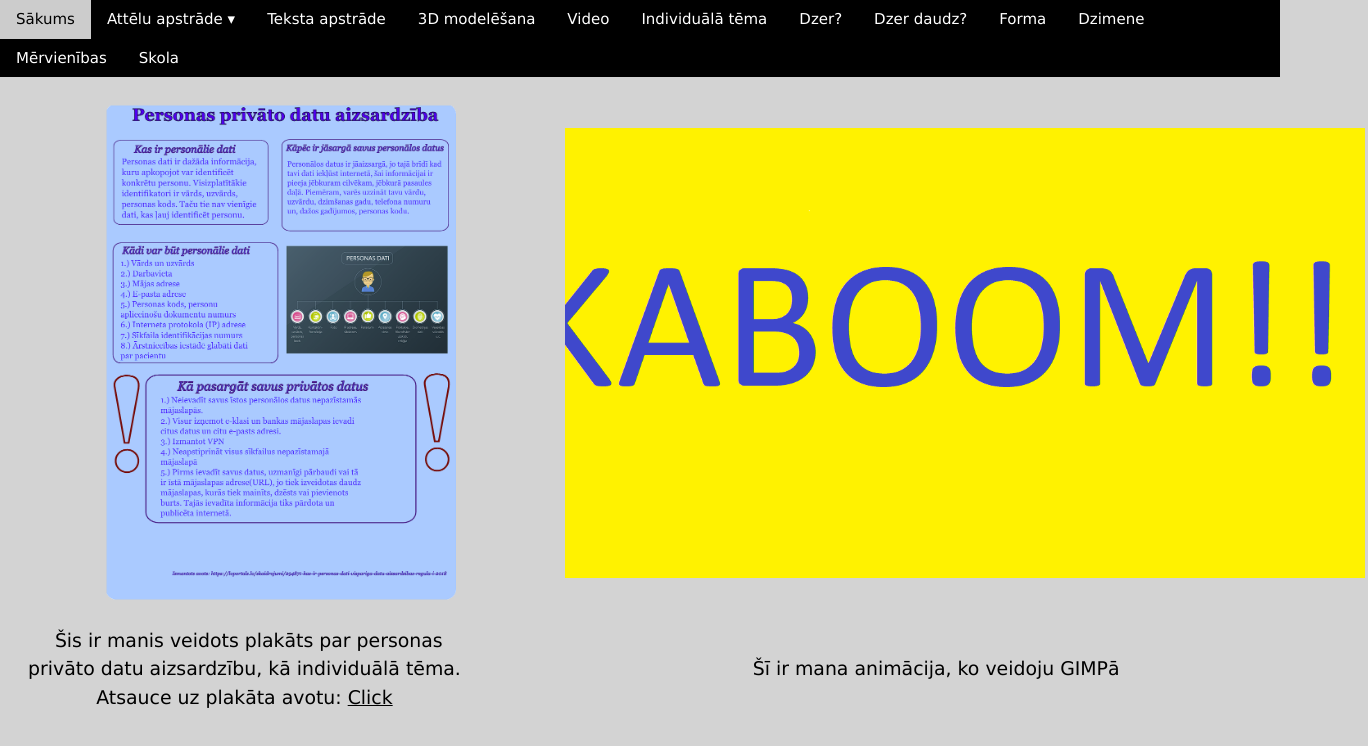
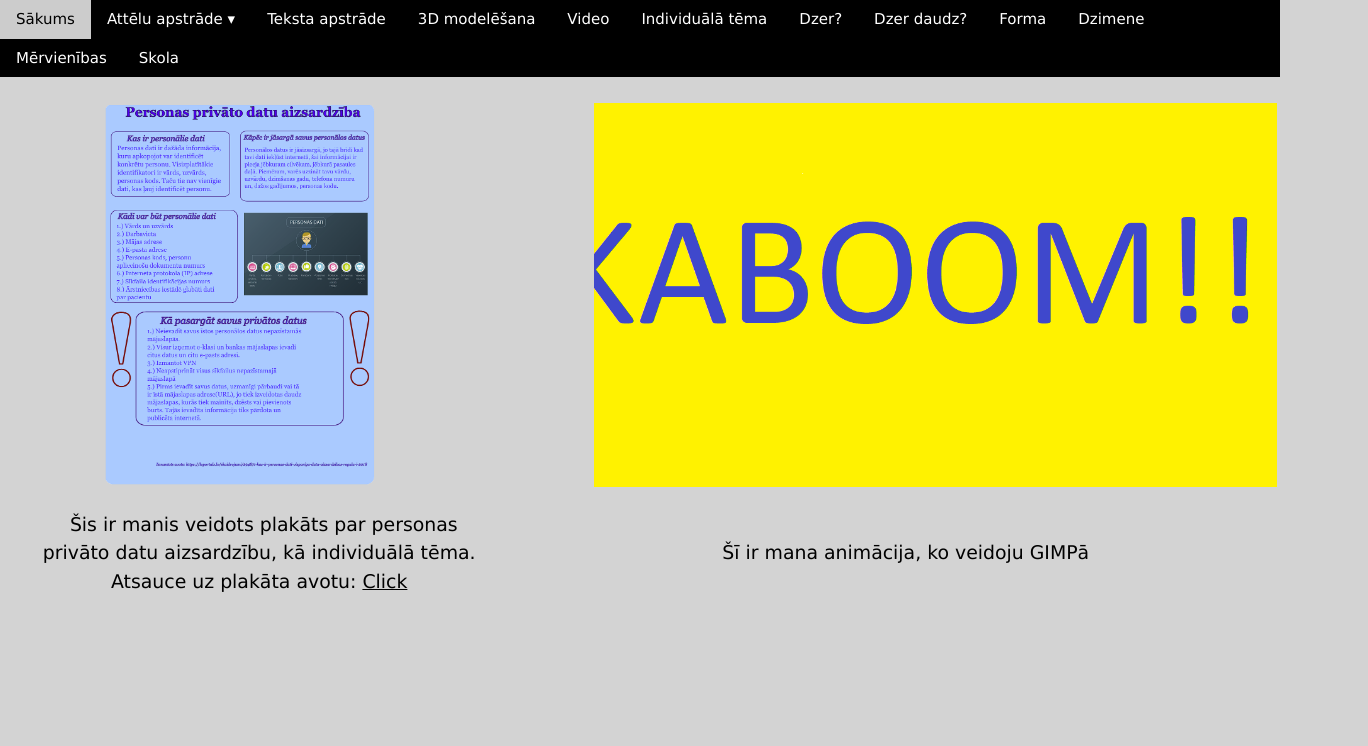
Before and after one commit to msamolcevs/msamolcevs.github.io, a plain HTML site: page individTema.html in a window 1280 px wide. Shown: the whole page, 1368 px wide, since content can reach past the window. Drawn offline with nearby package versions, Linux system fonts and the light colour scheme.

Commit message:
Initial commit

```diff
--- a/Css/mansStils.css
+++ b/Css/mansStils.css
@@ -14,7 +14,7 @@ p.header {margin-left: 100px; font-size: 0.65cm; text-indent: 2%;}
 p {margin-left: 25px; font-size: 0.5cm; text-indent: 2%;}
 li {font-size: 0.5cm;}
 h1 {text-align: center; font-weight: bold; font-size: 2cm;}
-img {display: block; margin-left: auto; margin-right: auto; height: 800px;}
-.rastra { height: 400px; width: 700px;}
+img {display: block; margin-left: auto; margin-right: auto; height: 30vw;}
+.rastra { width: 25vw; height: auto;}
 .tableP {font-size: 0.5cm;}
 body {background-color: lightgray;}
--- a/individTema.html
+++ b/individTema.html
@@ -34,8 +34,8 @@
 
     <table>
         <tr>
-            <td><img height="800" src="Images/Plakats.png" style="display: block; margin-left: 100px; margin-top: 100px; height: 500px;"></td>
-            <td><img height="800" src="Images/gifs_anim_gimp 1.gif" style="display: block; margin-left: 100px; margin-top: 100px; height: 450px;"></td>
+            <td><img src="Images/Plakats.png" style="display: block; margin-left: 100px; margin-top: 100px;"></td>
+            <td><img src="Images/gifs_anim_gimp 1.gif" style="display: block; margin-left: 100px; margin-top: 100px;"></td>
         </tr>
         <tr style="text-align: center;">
             <td><p>Šis ir manis veidots plakāts par personas privāto datu aizsardzību, kā individuālā tēma.<br>Atsauce uz plakāta avotu: <a href="https://lvportals.lv/skaidrojumi/294871kas-ir-personas-dati-vispariga-datu-aizsardzibas-regula-i-2018">Click</a></p></td>
```
